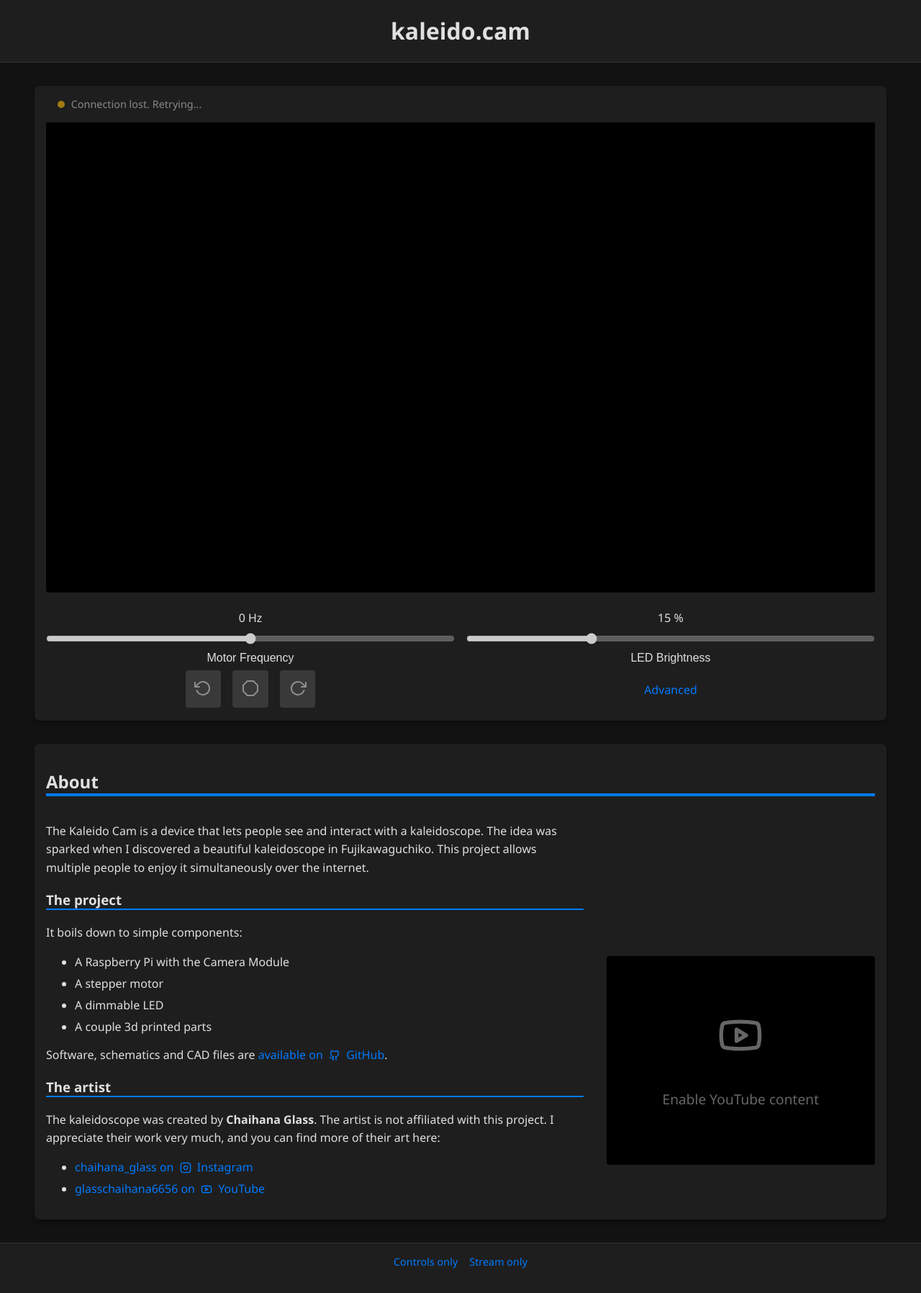
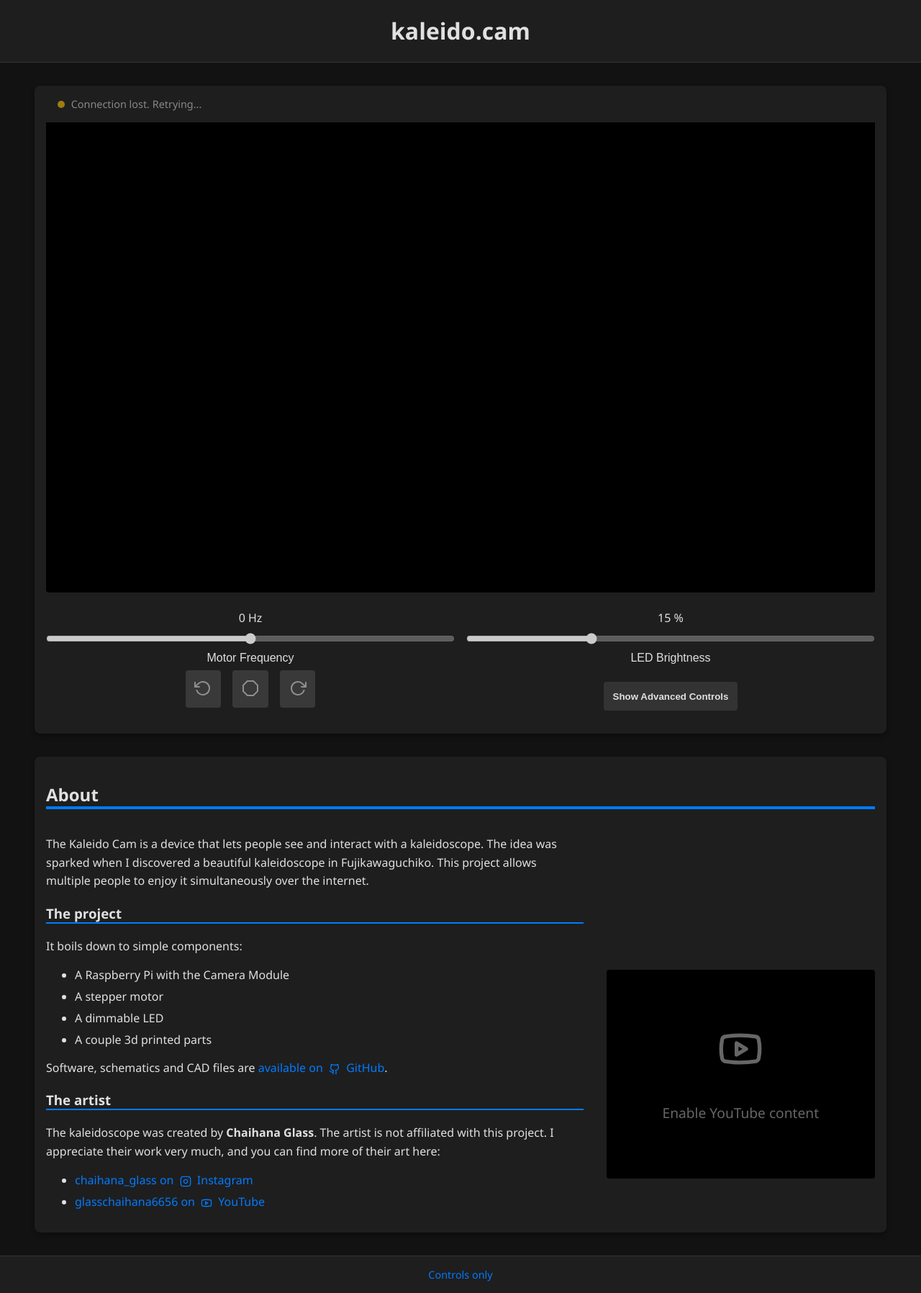
Before and after one commit to kaleido-cam/webapp, a Flask app: page / in a window 1280 px wide. Shown: the whole page at 72% size. Before the commit the page ends 1762 px from the top, so only its background shows below. Run offline with Flask 3, Linux system fonts and the light colour scheme; grey boxes are pictures that could not be loaded.

Commit message:
Drop "stream only" page. Make advanced controls available on index page.

```diff
--- a/main.py
+++ b/main.py
@@ -38,6 +38,7 @@ def index():
         current_brightness=db["current_brightness"],
         current_frequency=db["current_frequency"],
         stream_url=stream_url,
+        frequency_limit=2000,
         frequency_step=5,
     )
 
@@ -55,10 +56,7 @@ def controls():
 
 @app.route("/stream")
 def stream():
-    stream_url = f"{config.STREAM_BASE_URL}/kaleido-01/kaleidoscope/whep"
-    return render_template("stream.html",
-                           stream_url=stream_url
-                           )
+    return redirect(url_for("index"))
 
 
 class VoucherLoginForm(FlaskForm):
--- a/static/js/motor-controls.js
+++ b/static/js/motor-controls.js
@@ -106,6 +106,18 @@ function changeApiState(key, value) {
     socket.emit(key, value);
 }
 
+function toggleAdvancedControls() {
+    const advControls = document.querySelector("#advanced_controls");
+    const toggleButton = document.querySelector("#toggle_advanced_button");
+    if (advControls.style.display === "none") {
+        advControls.style.display = "block";
+        toggleButton.innerText = "Hide Advanced Controls";
+    } else {
+        advControls.style.display = "none";
+        toggleButton.innerText = "Show Advanced Controls";
+    }
+}
+
 // Legacy code for reference - replaced by socket.io implementation
 // Server still supports the REST API, so feel free to play around :)
 //
--- a/templates/base.html
+++ b/templates/base.html
@@ -38,7 +38,6 @@
     {% block footer %}
         <ul>
             <li><a href="{{ url_for("controls") }}">Controls only</a></li>
-            <li><a href="{{ url_for("stream") }}">Stream only</a></li>
         </ul>
     {% endblock %}
 </footer>
--- a/templates/controls.html
+++ b/templates/controls.html
@@ -7,6 +7,5 @@
 {% block content %}
     <div class="container container-full">
         {% include 'includes/controls.html' %}
-        {% include 'includes/userscript.html' %}
     </div>
 {% endblock %}
--- /dev/null
+++ b/templates/includes/advanced_controls.html
@@ -0,0 +1,4 @@
+<div id="advanced_controls" style="display: none;">
+    <h3>Advanced</h3>
+    {% include 'includes/userscript.html' %}
+</div>
--- a/templates/includes/controls.html
+++ b/templates/includes/controls.html
@@ -19,11 +19,10 @@
         <input oninput="changeBrightness(this.value)" type="range" id="brightness_slider" name="brightness"
                min="0" max="50" disabled value="{{ current_brightness }}">
         <label for="brightness_slider">LED Brightness</label>
-        {%  if url_for('controls') != request.path %}
-            <div class="advanced-controls"><a href="{{ url_for('controls') }}">Advanced</a></div>
-        {% endif %}
+        <div class="advanced-controls"><button class="btn-secondary" id="toggle_advanced_button" onclick="toggleAdvancedControls()">Show Advanced Controls</button></div>
     </div>
 </div>
+{% include 'includes/advanced_controls.html' %}
 
 <script src="{{ url_for('static', filename='js/socket.io.min.js') }}"></script>
 <script src="{{ url_for('static', filename='js/motor-controls.js') }}"></script>
--- a/templates/includes/userscript.html
+++ b/templates/includes/userscript.html
@@ -1,5 +1,4 @@
 <div id="editor-container">
-    <h3>Advanced</h3>
     <textarea id="userscript-code">
 // C Major Octave: C, D, E, F, G, A, H(B), C
 const notes = [261.63, 293.66, 329.63, 349.23, 392.00, 440.00, 493.88, 523.25];
```
Also changed, not shown: templates/stream.html (deleted, +0 -7 lines).
